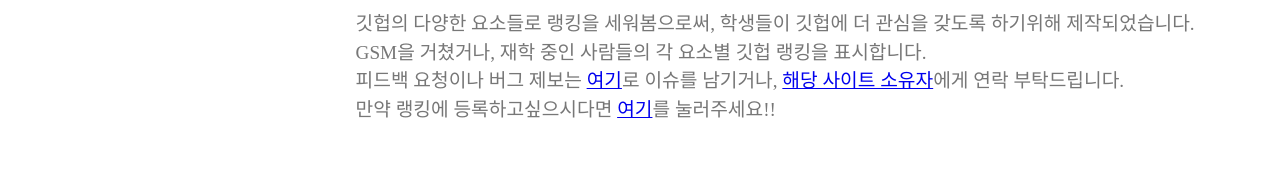
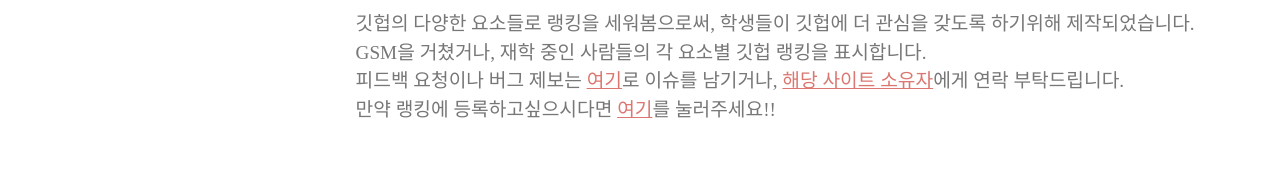
Before and after one commit to sunrabbit123/GRIG, a React (Create React App) app: page / in a window 1280 px wide. Shown: the part 141-311 px from the top of the page. Built offline with nearby package versions, Linux system fonts and the light colour scheme; no server answers; a web font is replaced by a local one.

Commit message:
add : change a tag color

```diff
--- a/src/components/UI/atoms/Linking.tsx
+++ b/src/components/UI/atoms/Linking.tsx
@@ -1,9 +1,10 @@
 import styled from "styled-components";
 
 const Description = styled.a`
+  color: #db7770;
 `;
 
-const HeaderLink: React.FC<{text : string, link : string}> = (props) => {
+const HeaderLink: React.FC<{ text: string; link: string }> = (props) => {
   return (
     <>
       <Description href={props.link}>{props.text}</Description>
```
